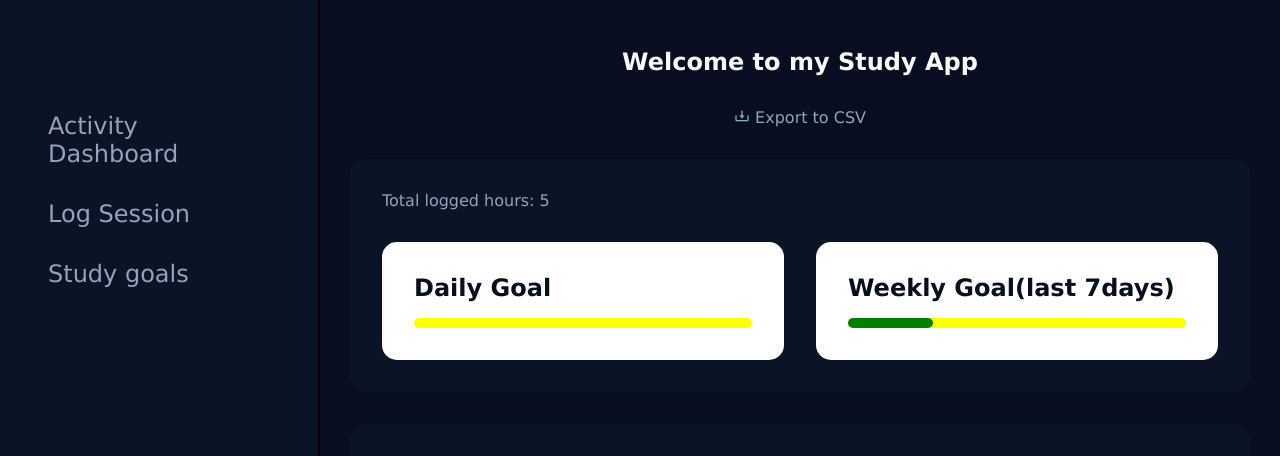
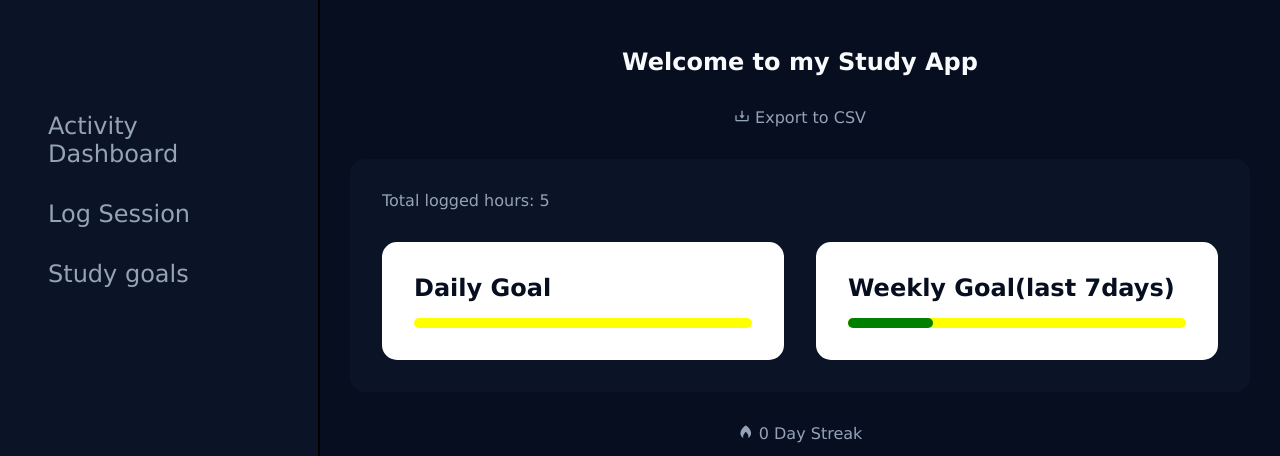
Before and after one commit to DanonymousCoder/study-app, a Flask app: page / in a window 1280 px wide. Shown: the top 456 px of the page. Run offline with Flask 3, Linux system fonts and the light colour scheme; data comes from the database, SQL or seed files in the repository; a map, chart or similar area stays blank; some libraries are stand-ins or nearby versions.

Commit message:
feat: implement backend logic for streak feature

```diff
--- a/app.py
+++ b/app.py
@@ -57,6 +57,11 @@ def home():
         target_weekly_hours = cursor.fetchone()[0]
 
 
+        cursor.execute("SELECT DISTINCT s_date FROM sessions ORDER BY s_date DESC")
+        streak_data = [row[0] for row in cursor.fetchall()]
+
+        current_streak = calculate_streak(streak_data)
+
         cursor.execute("SELECT s_date, SUM(duration) AS total_day_duration FROM sessions WHERE s_date >= ? GROUP BY s_date ORDER BY s_date ASC", (seven_days_ago,))
         raw_chart_data = cursor.fetchall()
 
@@ -83,7 +88,7 @@ def home():
         chart_dates = [datetime.strptime(date_str, "%Y-%m-%d").strftime("%a") for date_str in  weekly_data.keys()]
         chart_durations = list(weekly_data.values())
 
-        return render_template("index.html", sessions=rows, total_duration=total_duration, dailyWidthValue=fillDailyWidth, weeklyWidthValue=fillWeeklyWidth, chart_dates=chart_dates, chart_durations=chart_durations)
+        return render_template("index.html", sessions=rows, total_duration=total_duration, dailyWidthValue=fillDailyWidth, weeklyWidthValue=fillWeeklyWidth, chart_dates=chart_dates, chart_durations=chart_durations, current_streak=current_streak)
 
 
 @app.route("/add", methods=["POST"])
@@ -187,3 +192,32 @@ def export_data():
         response.headers["Content-Disposition"] = "attachment; filename=study_tracker_export.csv"
 
         return response
+
+
+# function to calculate current streak
+def calculate_streak(streak_data):
+    current_day = datetime.now().date()
+    streak = 0
+    yesterday = current_day - timedelta(days=1)
+
+    dates = [datetime.strptime(d, "%Y-%m-%d") for d in streak_data]
+
+    if not dates:
+        return 0
+
+    if dates[0] == current_day:
+        target_date = current_day
+    elif dates[0] == yesterday:
+        target_date = yesterday
+    else:
+        return 0
+
+    for logged_date in dates:
+        if logged_date == target_date:
+            streak += 1
+
+            target_datr -= timedelta(days=1)
+        else:
+            break
+
+    return streak
--- a/static/styles.css
+++ b/static/styles.css
@@ -104,6 +104,10 @@ h3 {
     align-items: center;
     padding: 3em 0;
     gap: 2em;
+}
+
+.streak-container {
+    background-color: #060e20;
 }
 
 .study-analysis {
--- a/templates/index.html
+++ b/templates/index.html
@@ -83,6 +83,11 @@
                         </div>
                     </div>
                 </div>
+            </div>
+
+            <div class="streak-container">
+                <i class="bx bxs-flame"></i>
+                <span>{{current_streak}} Day Streak</span>
             </div>
 
             <div class="chart-container">
```
